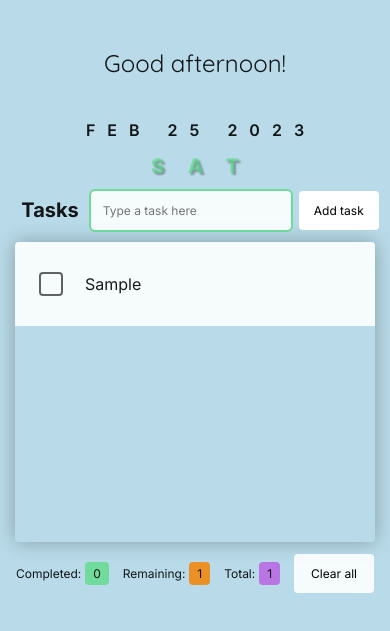
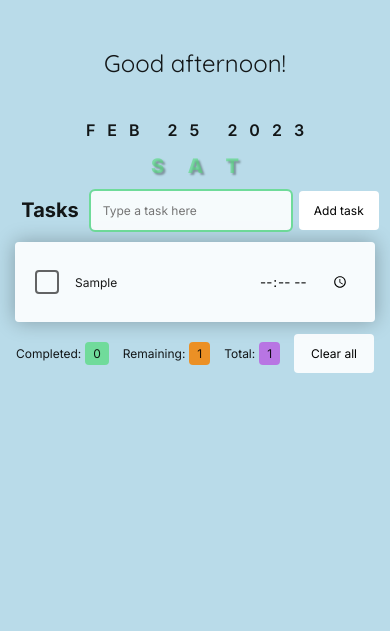
Before and after one commit to alexandreagra/projeto-todo-list, a plain HTML site: page index.html in a window 390 px wide. Both pictures are taken after typing "Sample" into the empty fields and a click on the button "Add task". Shown: the part 73-704 px from the top of the page. Drawn offline with nearby package versions, Linux system fonts and the light colour scheme; some icons are missing.

Commit message:
alterei a estrutura do projeto pra que coubessem mais tarefas e uma melhora na responsividade do texto(span)

```diff
--- a/script.js
+++ b/script.js
@@ -162,6 +162,7 @@ function createTask(task) {
                 <span ${!task.isCompleted ? "contenteditable" : ""}>${
     task.name
   }</span>
+  <input class="timer" type="time">
               </div>
               <button title="Remove "${task.name}" task" class="remove-task">
               <box-icon name='x' size="28px" color="#FE2E34"></box-icon></box-icon>
--- a/todo.css
+++ b/todo.css
@@ -4,7 +4,14 @@
 }
 
 .todos {
+    display: grid;
+    grid-template-columns: 1fr 1fr;
+    gap: 20px;
+    width: 800px;
+    height: auto;
+    max-height: 340px;
     box-shadow: 0px 0px 20px rgba(0, 0, 0, 0.281);
+    justify-content: center;
     border-radius: 4px 4px 4px 4px;
     overflow-x: hidden;
     overflow-y: auto;
@@ -12,8 +19,6 @@
     padding: 0;
     animation: appear;
     animation-duration: 1s;
-    width: 800px;
-    height: 400px;
 }
 
 .todos::-webkit-scrollbar {
@@ -37,37 +42,46 @@
     background-color: #f5f5f5;
 }
 
-.todos ul {
-    margin: 0;
-    width: 800px;
-    display: flex;
-    flex-direction: column;
-}
-
 .todos li {
     background-color: rgba(255, 255, 255, 0.877);
     list-style: none;
     border-radius: 0px;
-    margin-bottom: 1.5rem;
-    padding: 24px;
-    width: 800px;
+    padding: 20px;
+    height: 80px;
     word-break: break-all;
+    overflow-x: hidden;
+    overflow-y: hidden;
     display: flex;
     flex-direction: row;
     justify-content: space-between;
     align-items: center;
+    text-align: justify;
 }
 
 .todos li div{
     display: flex;
     align-items: center;
-    gap: 20px;
+    gap: 12px;
 }
 
 .todos li.complete {
     background-color: rgb(173, 202, 230);
     text-decoration: line-through;
     color: rgb(66, 118, 197);
+}
+
+.todos li span::-webkit-scrollbar {
+    width: 16px;
+}
+
+.todos li span::-webkit-scrollbar-thumb {
+    background-color: rgba(82, 219, 123, 0.712);
+    border-radius: 8px;
+}
+
+.todos li span::-webkit-scrollbar-track {
+    background: transparent;
+    border-radius: 0px;
 }
 
 input[type="checkbox"] {
@@ -98,6 +112,18 @@ input[type="checkbox"]:checked::before {
     transform: scale(1);
 }
 
+input[type="time"] {
+    display: flex;
+    padding: 0px 0px 0px 4px;
+    min-width: 72px;
+    border: none;
+    background-color: transparent;
+}
+
+input[type="time"]:focus {
+    outline: 2px solid rgba(82, 219, 123, 0.712);
+}
+
 .todos li button {
     padding: 4px;
     display: grid;
@@ -114,18 +140,20 @@ input[type="checkbox"]:checked::before {
 }
 
 .todos li span {
-    padding: 2px;
+    padding: 4px;
     border-radius: 4px;
     transition: all .2s ease-in-out;
+    width: 204px;
+    max-height: 60px;
+    font-size: 12px;
+    overflow-x: hidden;
+    overflow-y: auto;
 }
 
 .todos li span:focus {
-    background-color: lightblue;
+    background-color: rgba(82, 219, 123, 0.274);
     outline: none;
-}
-
-.todos li span[contenteditable]:hover {
-    background-color: lightblue;
+    border-radius: 4px;
 }
 
 #main-header {
@@ -377,12 +405,39 @@ li > div > span {
     }
 
     .todos {
-        height: 300px;
+        display: grid;
+        grid-template-columns: 100%;
+        height: auto;
         width: 360px;
+        max-height: 300px
     }
 
     .todos li {
-        width: 360px;
+        align-items: center;
+        overflow: hidden;
+    }
+
+    .todos li span {
+        padding: 4px;
+        border-radius: 4px;
+        transition: all .2s ease-in-out;
+        width: 172px;
+        max-height: 80px;
+        overflow-y: auto;
+        font-size: 12px;
+    }
+
+    .todos span::-webkit-scrollbar {
+        width: 8px;
+    }
+
+    .todos span::-webkit-scrollbar-thumb {
+        background-color: rgba(82, 219, 123, 0.712);
+        border-radius: 4px 4px 4px 4px;
+    }
+
+    .todos span::-webkit-scrollbar-track {
+        background: transparent;
     }
 
     #todo-form input {
```
